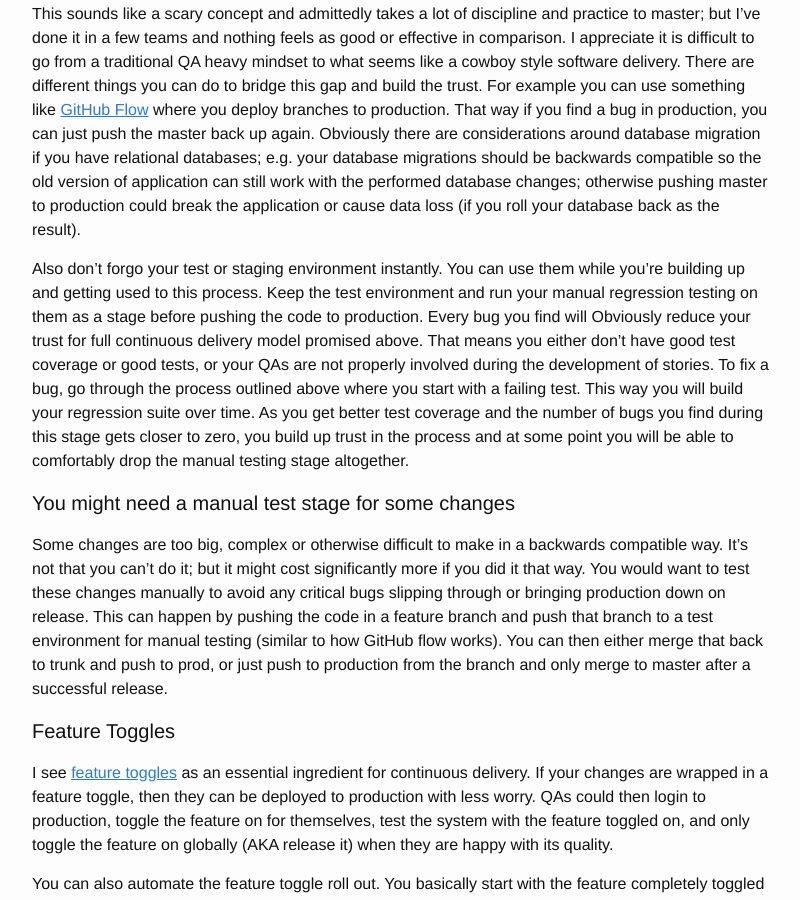
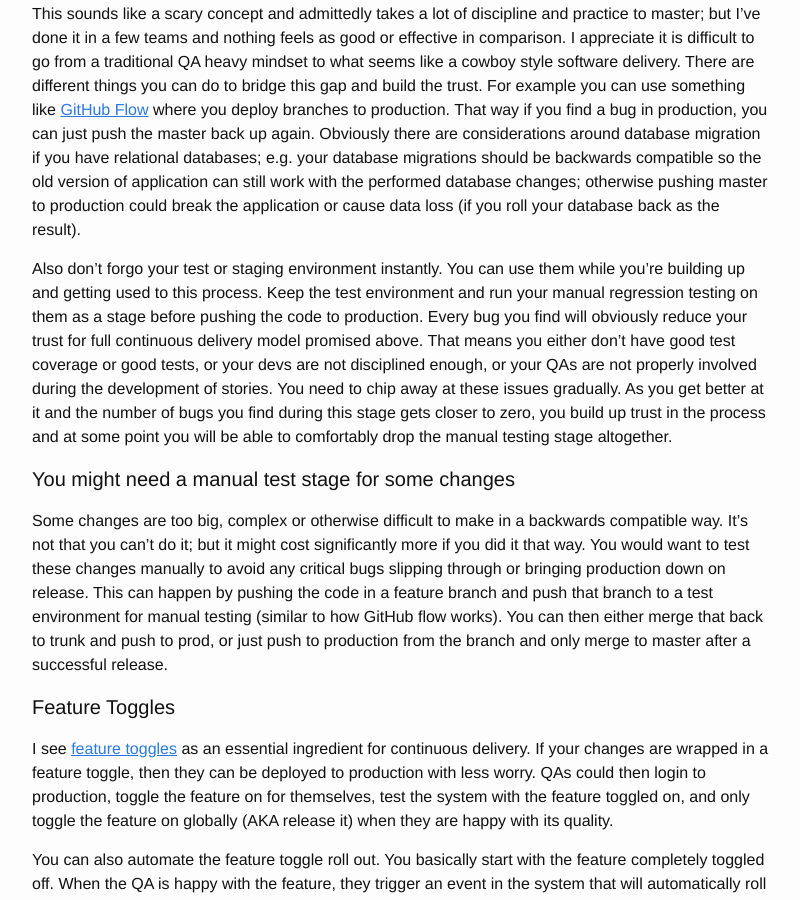
Before and after one commit to MehdiK/mehdik.github.io, a Jekyll site: the page built from _posts/2017-03-30-the-ultimate-software-qa-process.md, in a window 1280 px wide and 900 px high, scrolled down 2829 px. Shown: the whole window, without its empty margins (238-1038 px from the left). Built offline with Jekyll 4.4.1, drawn with Linux system fonts in a browser that asks for light colours; nearby versions of some CDN libraries; comment, search, counter and statistics services are not loaded.

Commit message:
improve the gradual shift

```diff
--- a/_posts/2017-03-30-the-ultimate-software-qa-process.md
+++ b/_posts/2017-03-30-the-ultimate-software-qa-process.md
@@ -46,7 +46,7 @@ I have found QAs to be very effective in exploratory testing. That's when they d
 #### Change gradually
 This sounds like a scary concept and admittedly takes a lot of discipline and practice to master; but I've done it in a few teams and nothing feels as good or effective in comparison. I appreciate it is difficult to go from a traditional QA heavy mindset to what seems like a cowboy style software delivery. There are different things you can do to bridge this gap and build the trust. For example you can use something like [GitHub Flow](https://guides.github.com/introduction/flow/) where you deploy branches to production. That way if you find a bug in production, you can just push the master back up again. Obviously there are considerations around database migration if you have relational databases; e.g. your database migrations should be backwards compatible so the old version of application can still work with the performed database changes; otherwise pushing master to production could break the application or cause data loss (if you roll your database back as the result).
 
-Also don't forgo your test or staging environment instantly. You can use them while you're building up and getting used to this process. Keep the test environment and run your manual regression testing on them as a stage before pushing the code to production. Every bug you find will Obviously reduce your trust for full continuous delivery model promised above. That means you either don't have good test coverage or good tests, or your QAs are not properly involved during the development of stories. To fix a bug, go through the process outlined above where you start with a failing test. This way you will build your regression suite over time. As you get better test coverage and the number of bugs you find during this stage gets closer to zero, you build up trust in the process and at some point you will be able to comfortably drop the manual testing stage altogether.
+Also don't forgo your test or staging environment instantly. You can use them while you're building up and getting used to this process. Keep the test environment and run your manual regression testing on them as a stage before pushing the code to production. Every bug you find will obviously reduce your trust for full continuous delivery model promised above. That means you either don't have good test coverage or good tests, or your devs are not disciplined enough, or your QAs are not properly involved during the development of stories. You need to chip away at these issues gradually. As you get better at it and the number of bugs you find during this stage gets closer to zero, you build up trust in the process and at some point you will be able to comfortably drop the manual testing stage altogether.
 
 #### You might need a manual test stage for some changes
 Some changes are too big, complex or otherwise difficult to make in a backwards compatible way. It's not that you can't do it; but it might cost significantly more if you did it that way. You would want to test these changes manually to avoid any critical bugs slipping through or bringing production down on release. This can happen by pushing the code in a feature branch and push that branch to a test environment for manual testing (similar to how GitHub flow works). You can then either merge that back to trunk and push to prod, or just push to production from the branch and only merge to master after a successful release.
```
